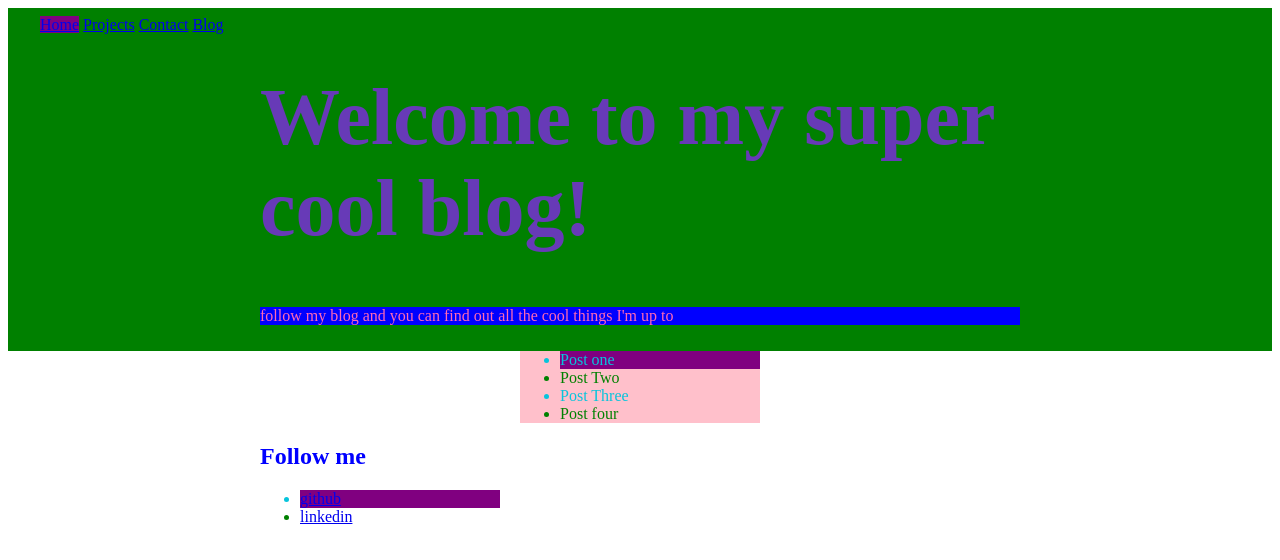
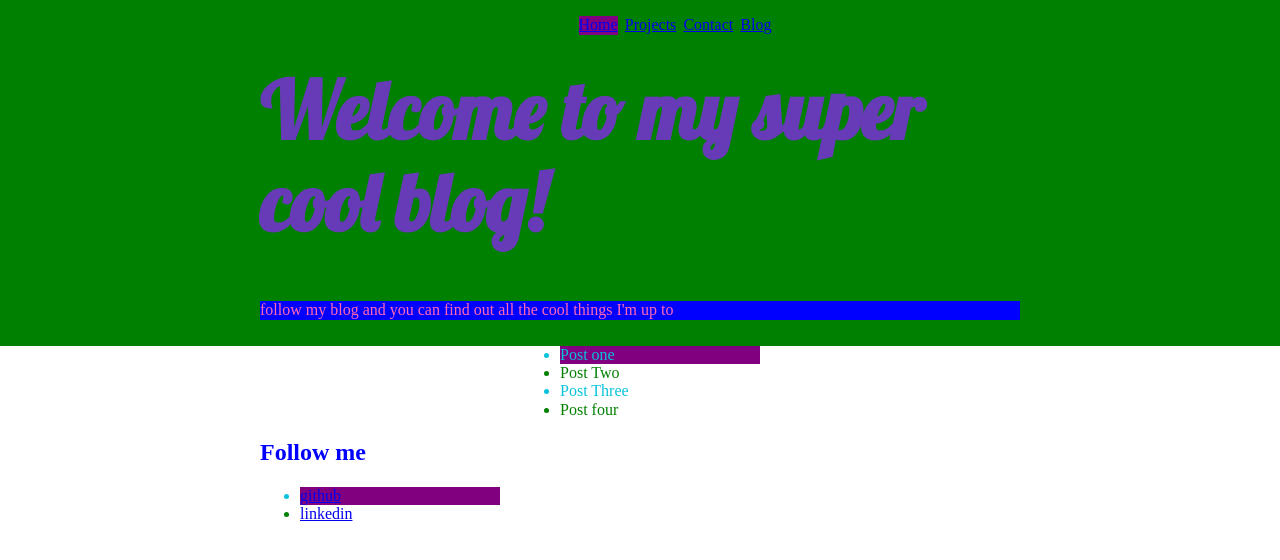
Before and after one commit to mbearskin/SavvyPortfolio, a plain HTML site: page Blog/index.html in a window 1280 px wide. Drawn offline with nearby package versions, Linux system fonts and the light colour scheme.

Commit message:
added more style, milligram, and fonts

```diff
--- a/Blog/index.html
+++ b/Blog/index.html
@@ -5,11 +5,13 @@
   <meta name="viewport" content="width=device-width, initial-scale=1.0">
   <meta http-equiv="X-UA-Compatible" content="ie=edge">
   <title>Document</title>
+  <link rel="stylesheet" href="https://cdnjs.cloudflare.com/ajax/libs/normalize/8.0.0/normalize.min.css">
+  <link href="https://fonts.googleapis.com/css?family=Lobster" rel="stylesheet">
   <link rel="stylesheet" href="../Theme/style.css">
 </head>
 <body>
   <div id="navigation">
-    <ul>
+    <ul class= "container">
       <li><a href="../index.html">Home</a></li>
       <li>
         <a href="../Projects/index.html">Projects</a>
@@ -23,6 +25,7 @@
       <li><a href="../blog/index.html">Blog</a></li>
     </ul>
   </div>
+
   <div id="header">
     <div class="container">
       <h1>Welcome to my super cool blog!</h1>
--- a/Theme/style.css
+++ b/Theme/style.css
@@ -1,7 +1,8 @@
 
   h1 {
     color: #673ab7;
-    font-size: 5em
+    font-size: 5em;
+    font-family: 'Lobster'
   }
   p {
     color:#f99808;
@@ -34,22 +35,33 @@
   list-style: none;
 }
 #navigation{
+  display: block;
   position: fixed;
   top: 0;
   left: 0;
   height: 1.3rem;
   width: 100vw;
+  padding: 15px;
 }
+#navigation ul.container {
+  display: flex;
+  flex-direction: row;
+  justify-content: space-around;
+  align-items: center;
+  height: 100%;
+}
+
 #navigation .dropdown{
   display: none;
+  position: absolute;
 }
 
-#navigation a:hover + .dropdown{
+#navigation a:hover + .dropdown,
+#navigation .dropdown:hover {
   display: block;
-  position: absolute;
   left: -1rem;
 }
-#navigation li:first-child{
+#navigation li:nth-child(2n){
   position: relative;
 }
 #header{
@@ -66,9 +78,7 @@
 #footer{
   color: blue;
 }
-ul.container{
-  background-color: pink;
-}
+
 ul li:first-child{
   background-color: purple;
 }
```
Also changed, not shown: Projects/index.html (+2 -1 lines), contact/index.html (+4 -1 lines), index.html (+2 -1 lines).
